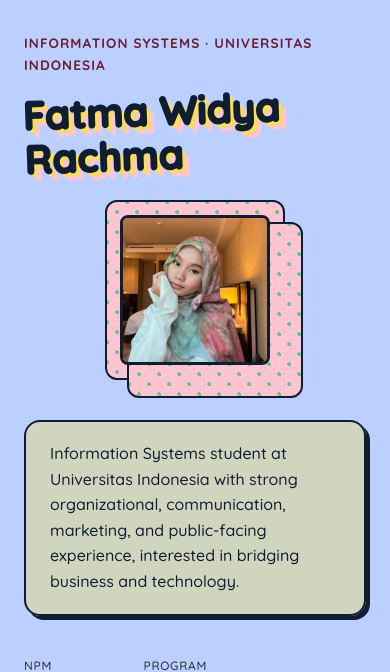
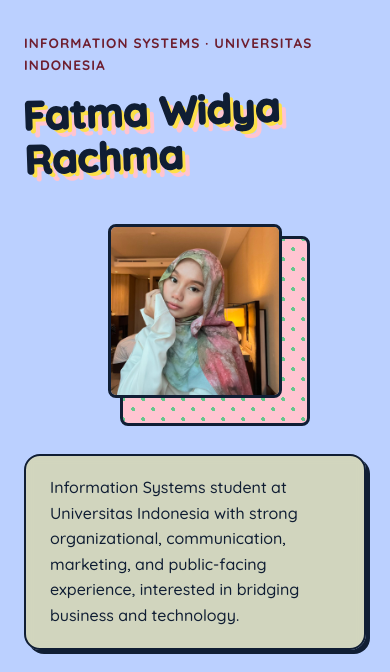
Before and after one commit to fatmawidya/myportofolio, a Django app: page / in a window 390 px wide. Shown: the part 134-806 px from the top of the page. Run offline with Django 5.2, Linux system fonts and the light colour scheme.

Commit message:
nyesuain tampilan di hp

```diff
--- a/static/css/style.css
+++ b/static/css/style.css
@@ -266,38 +266,16 @@ h1, .brand {
             "details";
     }
 
-   /* Perkecil foto & perjelas frame polka-dot */
-    .hero-photo,
-    /* Frame polka-dot luar */
-.photo-block {
-    max-width: 180px;       /* Ukuran pas buat layar HP */
-    background-color: var(--accent);
-    background-image:
-        radial-gradient(var(--accent-green) 15%, transparent 15%),
-        radial-gradient(var(--accent-green) 15%, transparent 15%);
-    background-size: 20px 20px;
-    background-position: 0 0, 10px 10px;
-    border-radius: 12px;
-    border: 2px solid var(--ink);
+   .hero-photo {
+        max-width: 190px;    /* Ukuran frame luar diperkecil */
+        padding: 8px;        /* Frame/border polka-dot dipertipis */
+        margin: 1rem auto 1.5rem; /* Dikasih jarak biar ga nabrak nama */
+    }
 
-    /* Flexbox biar elemen di dalemnya pas di tengah */
-    display: flex;
-    justify-content: center; /* Kiri-kanan simetris */
-    align-items: center;    /* Atas-bawah simetris */
-    padding: 0.8rem;        /* Ketebalan list frame */
-
-    margin: 0 auto 1rem;    /* Posisi tengah + jarak ke bawah */
-}
-
-/* Foto di dalem frame */
-.photo-block .photo-inner-element,
-.photo-block img {
-    display: block;
-    margin: 0;             /* Reset margin biar ga miring */
-    width: 140px;          /* Ukuran pas foto */
-    max-width: 100%;       /* Amanin biar ga meluber di HP kecil */
-    height: auto;
-}
+    .hero-photo img {
+        width: 100%;         /* Foto dalem ngikutin presisi ukuran frame */
+        height: auto;
+    }
 
     .social-links {
         justify-content: center; /* bikin tombol sosmed rapi di tengah */
```
